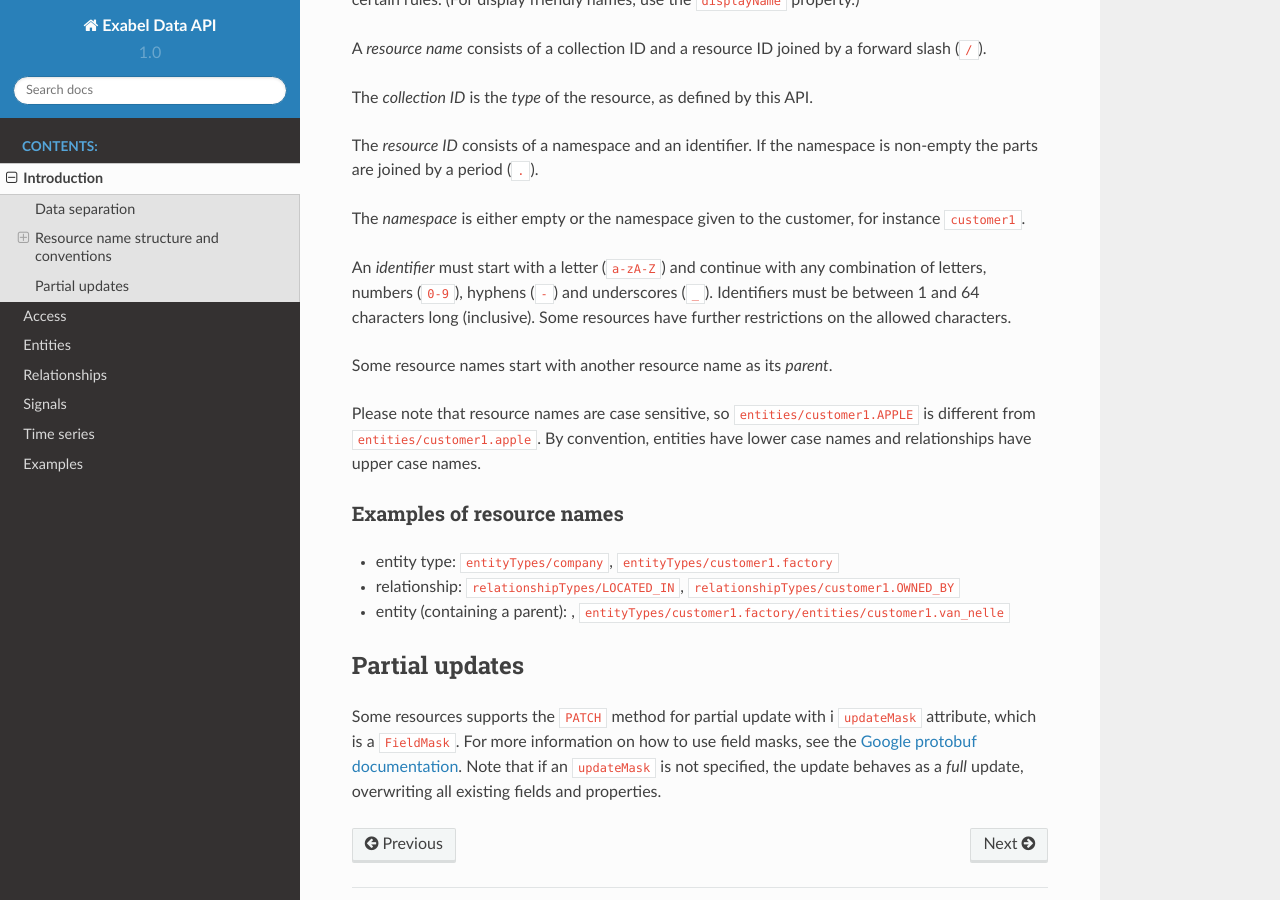
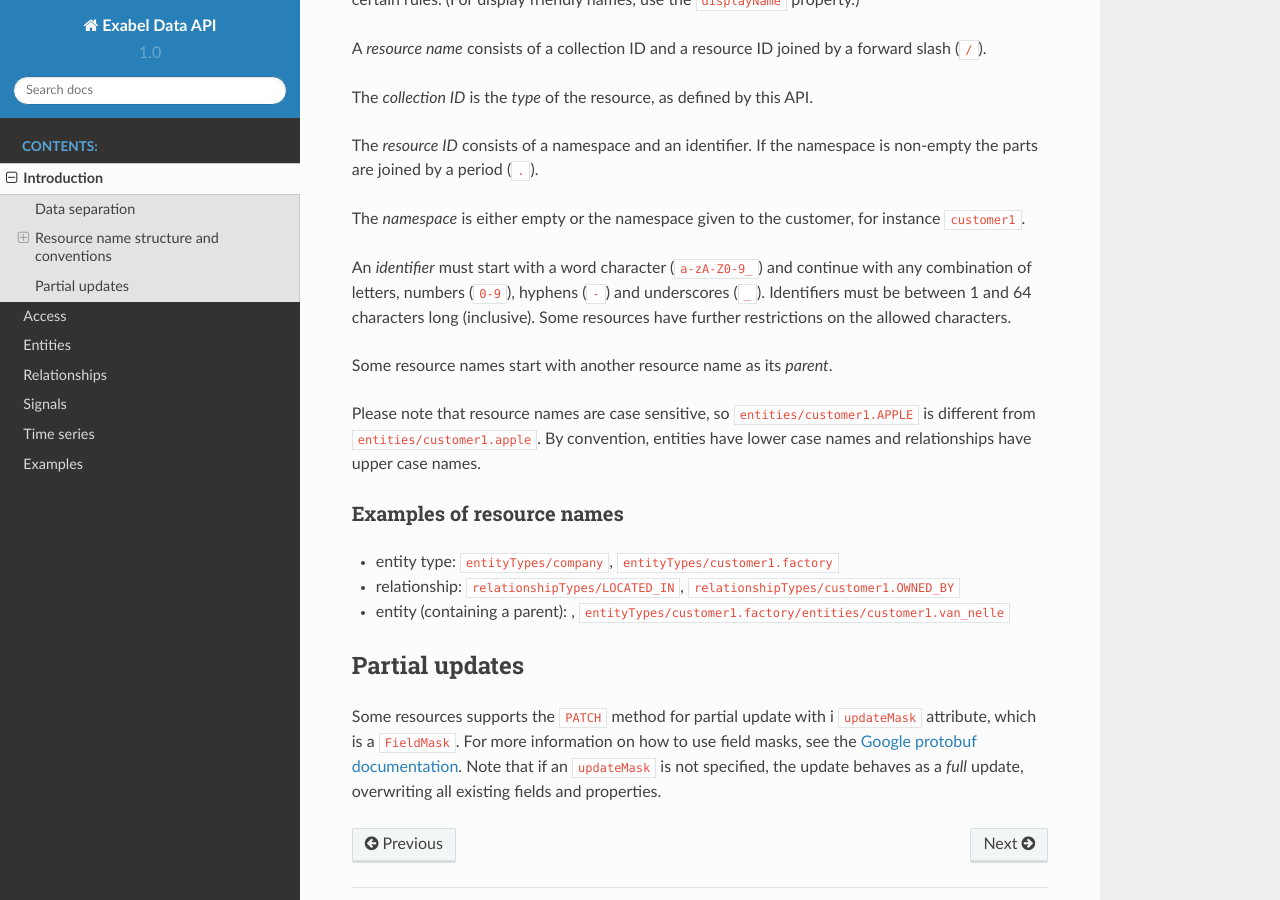
Before and after one commit to Exabel/api, a Sphinx documentation site: the page built from exabel/api/data/doc/introduction.rst, in a window 1280 px wide and 900 px high, scrolled down 1321 px. Built offline with Sphinx 7.4.7 and the Read the Docs theme 2.0.0, drawn with Linux system fonts in a browser that asks for light colours; formulas are drawn with MathJax 3.

Commit message:
Allow entity and entity type identifiers to start with any word character. (#51)

```diff
--- a/exabel/api/data/doc/introduction.rst
+++ b/exabel/api/data/doc/introduction.rst
@@ -47,9 +47,9 @@ are joined by a period (``.``).
 
 The *namespace* is either empty or the namespace given to the customer, for instance ``customer1``.
 
-An *identifier* must start with a letter (``a-zA-Z``) and continue with any combination of letters,
-numbers (``0-9``), hyphens (``-``) and underscores (``_``). Identifiers must be between 1 and 64
-characters long (inclusive). Some resources have further restrictions on the allowed characters.
+An *identifier* must start with a word character (``a-zA-Z0-9_``) and continue with any combination
+of letters, numbers (``0-9``), hyphens (``-``) and underscores (``_``). Identifiers must be between
+1 and 64 characters long (inclusive). Some resources have further restrictions on the allowed characters.
 
 Some resource names start with another resource name as its *parent*.
 
--- a/exabel/api/data/doc/relationships.rst
+++ b/exabel/api/data/doc/relationships.rst
@@ -129,7 +129,7 @@ Create relationship type
 ..  http:post:: /v1/relationshipTypes
 
     :reqjson string name: Relationship type resource name on the format ``relationshipTypes/{relationshipTypeId}``
-        (required).
+        (required). Identifier must start with a letter, and can only use uppercase letters.
     :reqjson string description: Relationship type description.
     :reqjson object properties: Relationship type properties.
 
--- a/exabel/api/data/doc/signals.rst
+++ b/exabel/api/data/doc/signals.rst
@@ -98,7 +98,8 @@ Create signal
 
 ..  http:post:: /v1/signals
 
-    :reqjson string name: Signal resource name on the form ``signals/{signalId}`` (required).
+    :reqjson string name: Signal resource name on the form ``signals/{signalId}`` (required). Identifier must start
+        with a letter.
     :reqjson string displayName: Signal display name (required).
     :reqjson string description: Signal description.
     :reqjson string downsamplingMethod: The default downsampling method to use when this signal is re-sampled into
```
Also changed, not shown: 1 other file.
